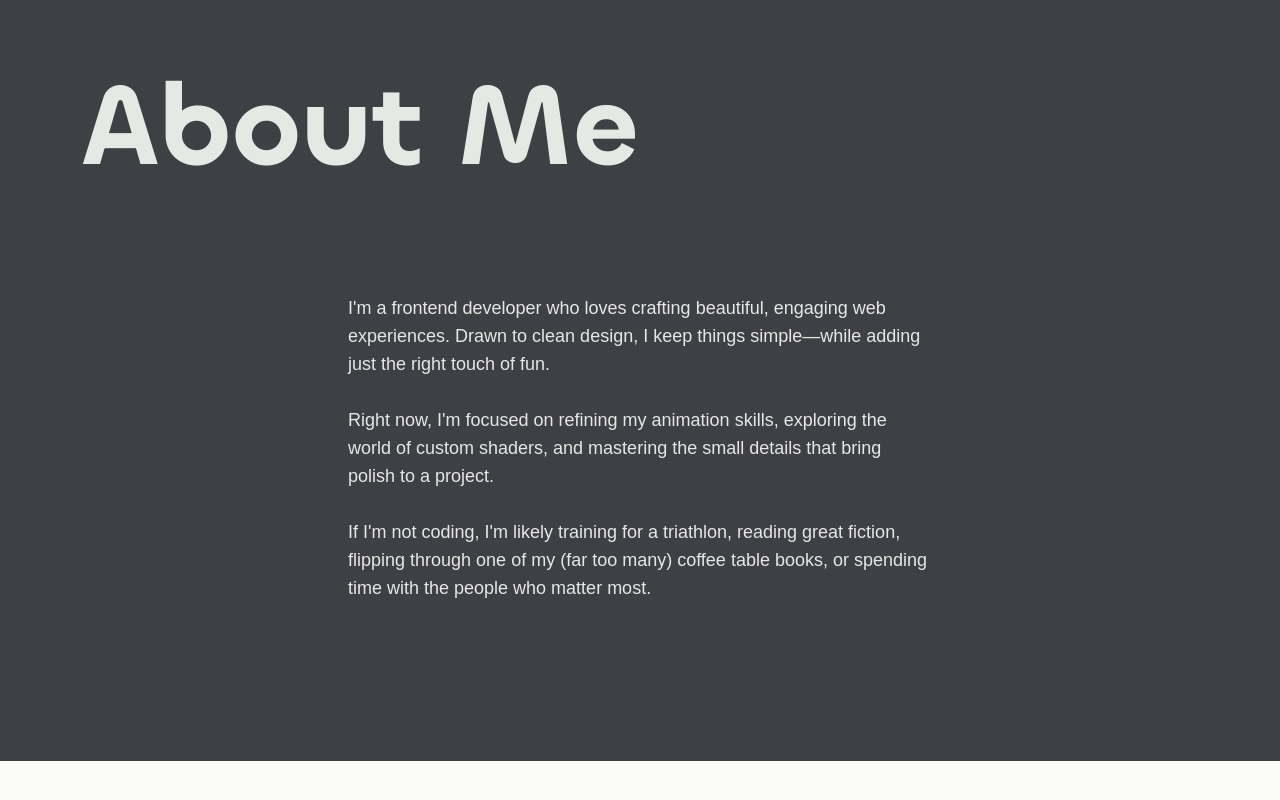
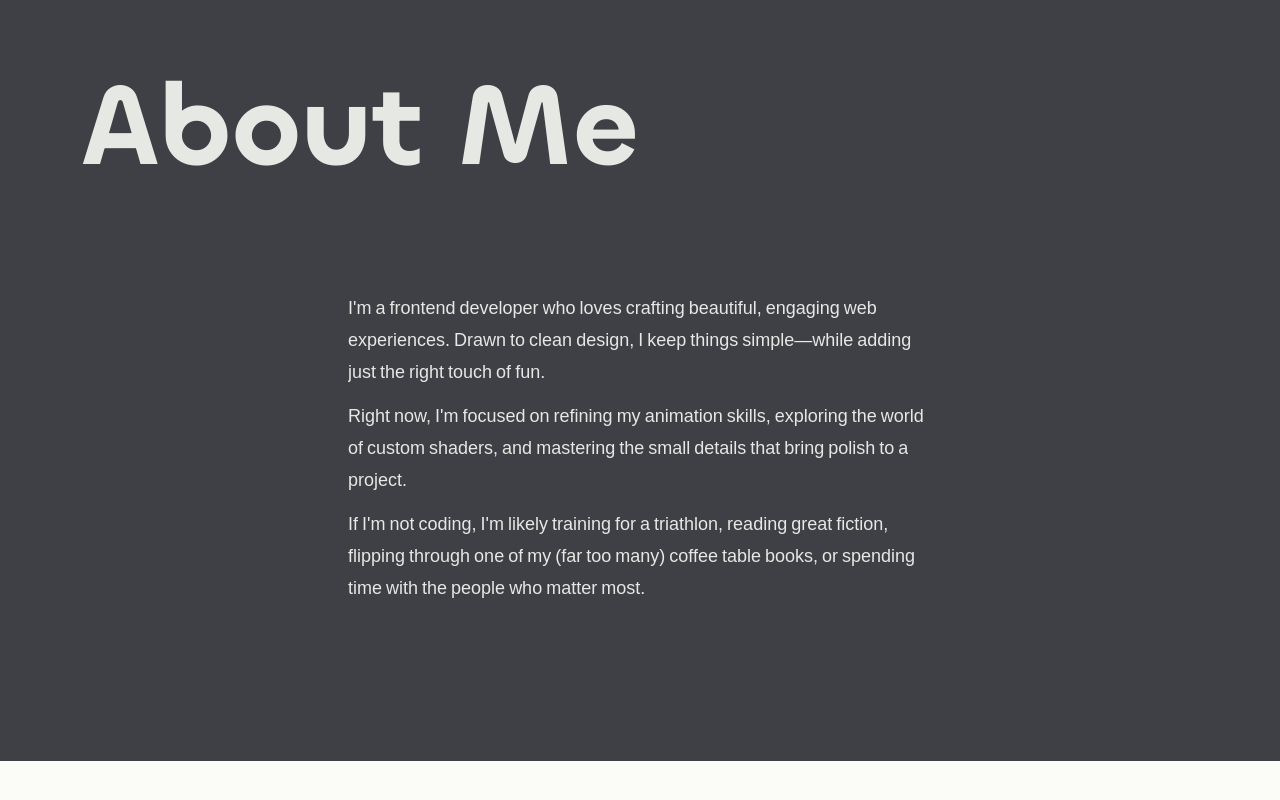
Before and after one commit to domsantini/portfolio2, a Next.js app: page / in a window 1280 px wide. Shown: the part 1639-2439 px from the top of the page. Built offline with nearby package versions, Linux system fonts and the light colour scheme; a web font is replaced by a local one.

Commit message:
Add about text reveal

```diff
--- a/app/components/AboutSection.jsx
+++ b/app/components/AboutSection.jsx
@@ -2,7 +2,13 @@
 import React from 'react'
 import Marquee from './Marquee/Marquee';
 
-import RevealText from './RevealText';
+import RevealWord from './RevealWord';
+
+const PAGECOPY = [
+  `I'm a frontend developer who loves crafting beautiful, engaging web experiences. Drawn to clean design, I keep things simple—while adding just the right touch of fun.`,
+  `Right now, I'm focused on refining my animation skills, exploring the world of custom shaders, and mastering the small details that bring polish to a project.`,
+  `If I'm not coding, I'm likely training for a triathlon, reading great fiction, flipping through one of my (far too many) coffee table books, or spending time with the people who matter most.`
+]
 
 function AboutSection({ id }) {
   return (
@@ -19,11 +25,25 @@ function AboutSection({ id }) {
         About Me
       </h1>
       <div className='flex flex-col items-center flex-grow text-sm min-[500px]:text-lg leading-snug text-pretty max-w-[600px] px-2 sm:mx-auto whitespace-normal'>
-        <p>I&apos;m a frontend developer who loves crafting beautiful, engaging web experiences. Drawn to clean design, I keep things simple—while adding just the right touch of fun.</p>
+        {PAGECOPY.map((p, i) => {
+          return(
+            <div key={i} className='flex flex-wrap gap-1 pb-4 last:pb-0'>
+              {p.split(' ').map((word, i) => {
+                return (
+                  <RevealWord key={i} className='whitespace-normal'>
+                    {word}{' '}
+                  </RevealWord>
+                )
+              })}
+            </div>
+          )
+
+        })}
+        {/* <p>I&apos;m a frontend developer who loves crafting beautiful, engaging web experiences. Drawn to clean design, I keep things simple—while adding just the right touch of fun.</p>
         <br/>
         <p>Right now, I&apos;m focused on refining my animation skills, exploring the world of custom shaders, and mastering the small details that bring polish to a project.</p>
         <br/>
-        <p>If I&apos;m not coding, I&apos;m likely training for a triathlon, reading great fiction, flipping through one of my (far too many) coffee table books, or spending time with the people who matter most.</p>
+        <p>If I&apos;m not coding, I&apos;m likely training for a triathlon, reading great fiction, flipping through one of my (far too many) coffee table books, or spending time with the people who matter most.</p> */}
       </div>
     </section>
   );
--- a/app/components/RevealText.jsx
+++ b/app/components/RevealText.jsx
@@ -1,12 +1,12 @@
 'use client'
 import { motion } from 'framer-motion'
 
-function RevealText({ duration, ease='easeInOut', delay='1', children, ...props }) {
+function RevealText({ duration='1', ease='easeInOut', delay='1', className, children, ...props }) {
   return (
     <motion.span
       initial='initial'
       animate='animate'
-      className='block overflow-hidden whitespace-nowrap leading-[1.2]'
+      className={`${className} block overflow-hidden whitespace-nowrap leading-[1.2] `}
       transition={{ ease: [0.33, 1, 0.68, 1] }}
       {...props}
     >
--- /dev/null
+++ b/app/components/RevealWord.jsx
@@ -0,0 +1,41 @@
+'use client'
+import React from 'react';
+import { motion, useInView, AnimatePresence } from 'framer-motion';
+
+function RevealWord({ duration='1', ease='easeInOut', delay='1', className, children, ...props }) {
+  const wordRef = React.useRef(null)
+  const isInView = useInView(wordRef, { once: true })
+
+
+  return (
+    <AnimatePresence>
+
+      <motion.span
+        ref={wordRef}
+        initial='initial'
+        animate={isInView ? 'animate' : 'initial'}
+        className={`${className} block w-fit overflow-hidden`}
+        transition={{ ease: [0.33, 1, 0.68, 1] }}
+        {...props}
+      >
+        <motion.div
+          variants={{
+            initial: {y: '100%'},
+            animate: {y: 0}
+
+          }}
+          transition={{
+            duration: '1',
+            ease: [0.33, 1, 0.68, 1],
+            delay: '0.3',
+          }}
+          {...props}
+        >
+          { children }
+        </motion.div>
+      </motion.span>
+    </AnimatePresence>
+  )
+}
+
+export default RevealWord;
```
